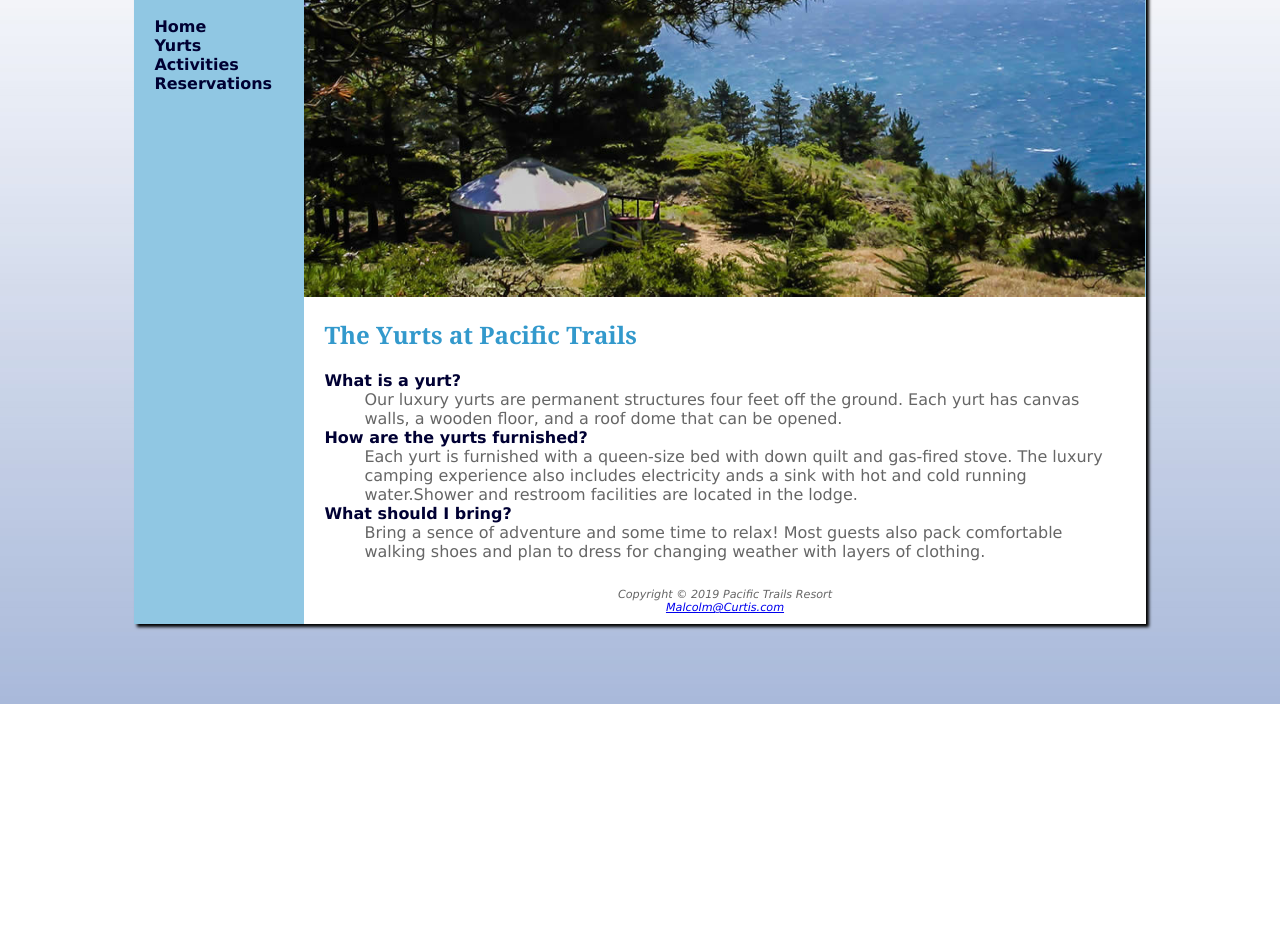
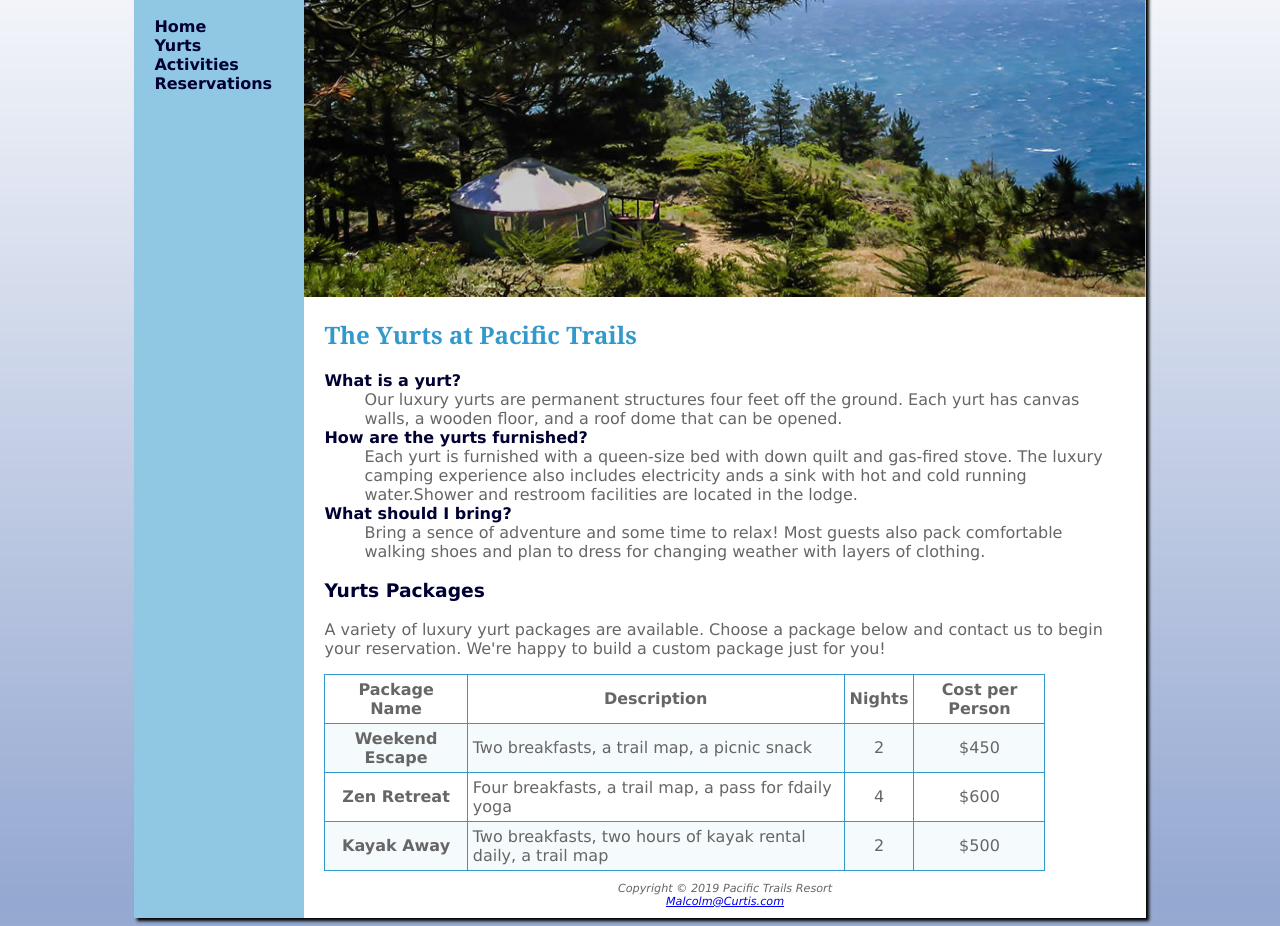
Before and after one commit to Malcmalc2/PacificTrails-Resort, a plain HTML site: page yurts.html in a window 1280 px wide. Shown: the part 96-1022 px from the top of the page. Before the commit the page ends 800 px from the top, so only its background shows below. Drawn offline with Linux system fonts and the light colour scheme.

Commit message:
Chapter 8
Tables (Html)

```diff
--- a/css/stylesheet.css
+++ b/css/stylesheet.css
@@ -29,7 +29,7 @@ table {
 
 td, th {
     padding: 5px;
-    border: 1px  solid #3399CC;
+    border: 1px solid #3399CC;
 }
 
 td {
--- a/yurts.html
+++ b/yurts.html
@@ -37,6 +37,35 @@
         <dt>What should I bring?</dt>
         <dd>Bring a sence of adventure and some time to relax! Most guests also pack comfortable walking shoes and plan to dress for changing weather with layers of clothing.</dd>
       </dl>
+
+      <h3>Yurts Packages</h3>
+      <p>A variety of luxury yurt packages are available. Choose a package below and contact us to begin your reservation. We're happy to build a custom package just for you!</p>
+      <table>
+        <tr>
+          <th>Package Name</th>
+          <th>Description</th>
+          <th>Nights</th>
+          <th>Cost per Person</th>
+        </tr>
+        <tr>
+          <th>Weekend Escape</th>
+          <td class="text">Two breakfasts, a trail map, a picnic snack</td>
+          <td>2</td>
+          <td>$450</td>
+        </tr>
+        <tr>
+          <th>Zen Retreat</th>
+          <td class="text">Four breakfasts, a trail map, a pass for fdaily yoga</td>
+          <td>4</td>
+          <td>$600</td>
+        </tr>
+        <tr>
+          <th>Kayak Away</th>
+          <td class="text">Two breakfasts, two hours of kayak rental daily, a trail map</td>
+          <td>2</td>
+          <td>$500</td>
+        </tr>
+      </table>
     </main>
 
     <!-- Footer -->
```
